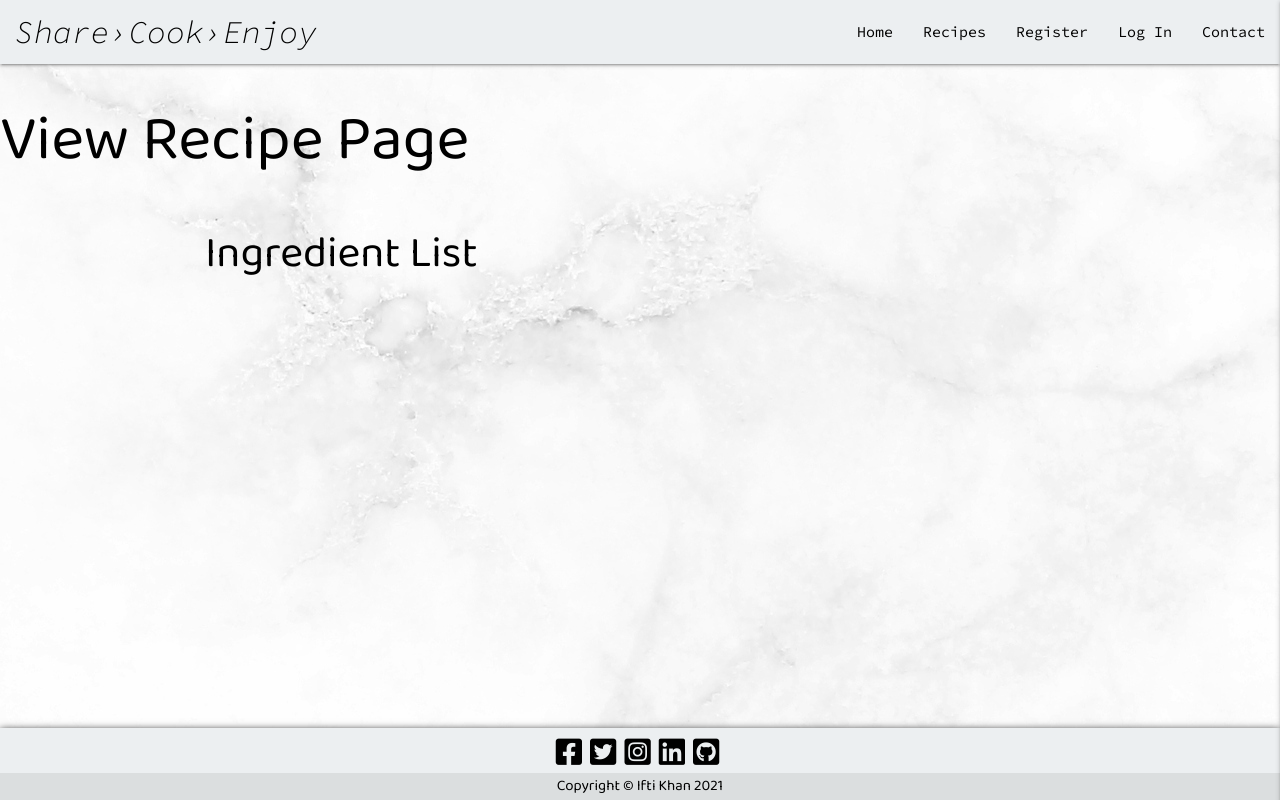
After one commit to ifti-khan/cookbook, a Flask app: template templates/view_recipe.html in a window 1280 px wide. The commit adds this page. Run offline with Flask 2, Linux system fonts and the light colour scheme; the template is opened without the code that fills it, so the values that code supplies are empty; some libraries are stand-ins or nearby versions.

Commit message:
new: view recipe logic and file added

```diff
--- a/app.py
+++ b/app.py
@@ -134,6 +134,13 @@ def add_recipe():
         "add_recipe.html", meals=meals, cuisines=cuisines, diets=diets)
 
 
+@app.route("/view_recipe/<recipe_id>", methods=["GET", "POST"])
+def view_recipe(recipe_id):
+    recipe_info = mongo.db.recipes.find_one({"_id": ObjectId(recipe_id)})
+    return render_template(
+        "view_recipe.html", recipe_info=recipe_info)
+
+
 if __name__ == "__main__":
     app.run(host=os.environ.get("IP"),
             port=int(os.environ.get("PORT")),
--- a/templates/recipes.html
+++ b/templates/recipes.html
@@ -19,6 +19,9 @@
         {{ recipe.recipe_ingredients }}<br>
         {{ recipe.recipe_steps }}<br>
         {{ recipe.created_by }}<br>
+
+        <a href="{{ url_for('view_recipe', recipe_id=recipe._id) }}">View Recipe</a><br><br>
+
     {% endfor %}
 
 {% endblock %}
--- /dev/null
+++ b/templates/view_recipe.html
@@ -0,0 +1,22 @@
+{% extends "base.html" %}
+{% block content %}
+
+<h1>View Recipe Page</h1>
+
+{{ recipe_info.recipe_name}}
+
+<!--Ingredients-->
+<div class="container container-recipe-lists">
+    <div class="row">
+        <div class="col s12 m4">
+            <h3 class="tertiary-heading uppercase center-align">Ingredient List</h3>
+            <ul class="unordered-list list-items">
+                {% for ingredient in recipe_info.recipe_ingredients %}
+                <li class="ingredients-list">
+                    {{ ingredient }}
+                </li>
+                {% endfor %}
+            </ul>
+        </div>
+
+{% endblock %}
```
Also changed, not shown: templates/login.html (+8 -4 lines).
